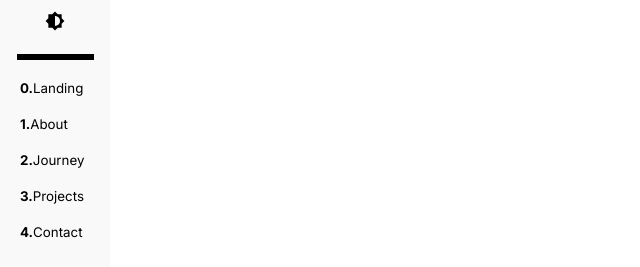
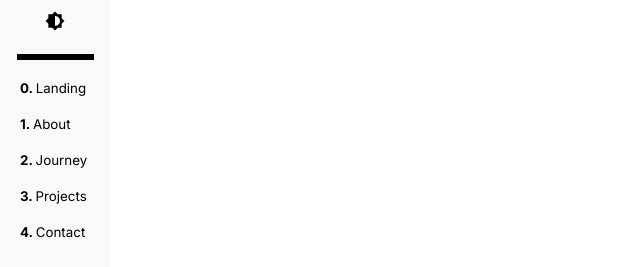
Before and after one commit to christopher-alba/personal-portfolio-v5, a React (Vite) app: page / in a window 1280 px wide. Shown: the part 530-797 px from the top of the page, without its empty margins (0-640 px from the left). Built offline with nearby package versions, Linux system fonts and the light colour scheme.

Commit message:
modify navbar buttons

```diff
--- a/src/App.tsx
+++ b/src/App.tsx
@@ -5,7 +5,6 @@ import { GlobalStyles } from "./themes/globalStyles";
 import Landing from "./sections/landing";
 import Menu from "./components/Menu";
 import styled from "styled-components";
-import { Container } from "./components/container";
 import { NavbarWidth, mobileNavBreakpoint } from "./sizes";
 export const ContentDiv = styled("div")`
   width: 100%;
--- a/src/components/Menu/Menu.tsx
+++ b/src/components/Menu/Menu.tsx
@@ -96,9 +96,7 @@ const Menu: FC<{ setTheme: (theme: DefaultTheme) => void }> = ({
   }
 };
 
-const NavMenuContent: FC<{ toggleTheme: () => void }> = ({
-  toggleTheme,
-}) => {
+const NavMenuContent: FC<{ toggleTheme: () => void }> = ({ toggleTheme }) => {
   const handleJump = (target: string) => {
     document.getElementById(target)?.scrollIntoView({
       behavior: "smooth",
@@ -142,19 +140,19 @@ const NavMenuContent: FC<{ toggleTheme: () => void }> = ({
         </ThemeButton>
         <StyledHR />
         <JumpButton onClick={() => handleJump("landing")}>
-          <strong>0.</strong>Landing
+          <strong>0. </strong>Landing
         </JumpButton>
         <JumpButton onClick={() => handleJump("about")}>
-          <strong>1.</strong>About
+          <strong>1. </strong>About
         </JumpButton>
         <JumpButton>
-          <strong>2.</strong>Journey
+          <strong>2. </strong>Journey
         </JumpButton>
         <JumpButton>
-          <strong>3.</strong>Projects
+          <strong>3. </strong>Projects
         </JumpButton>
         <JumpButton>
-          <strong>4.</strong>Contact
+          <strong>4. </strong>Contact
         </JumpButton>
       </ButtonsDiv>
     </>
--- a/src/components/Menu/styled.ts
+++ b/src/components/Menu/styled.ts
@@ -68,6 +68,7 @@ export const JumpButton = styled("button")`
   text-align: left;
   padding: 10px 20px;
   transition: 500ms;
+  white-space: nowrap;
   color: ${({ theme }) => theme.colors.secondary1};
   &:last-of-type {
     margin-bottom: 20px;
```
